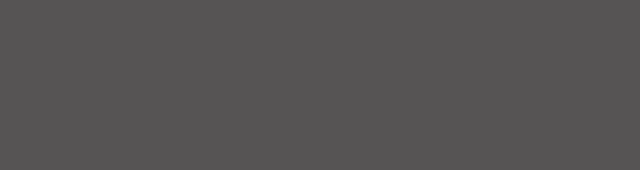
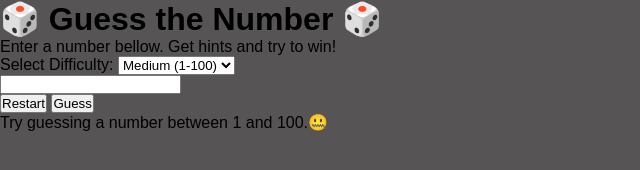
Before and after one commit to BF-FrontEnd-class-2025/group-2-guess-number-game, a plain HTML site: page index.html in a window 1280 px wide. Shown: the whole page, without its empty margins (0-640 px from the left). Drawn offline with Linux system fonts and the light colour scheme.

Commit message:
add html

```diff
--- a/index.html
+++ b/index.html
@@ -1,13 +1,41 @@
-<!DOCTYPE html>
+<!doctype html>
 <html lang="en">
     <head>
         <meta charset="UTF-8" />
         <meta http-equiv="X-UA-Compatible" content="IE=edge" />
         <meta name="viewport" content="width=device-width, initial-scale=1.0" />
         <link rel="stylesheet" href="./css/index.css" />
-        <title>JS starter</title>
+        <link
+            href="https://fonts.googleapis.com/css2?family=Roboto:ital,wght@0,100..900;1,100..900&display=swap"
+            rel="stylesheet"
+        />
+        <title>🎲 Guess the Number</title>
     </head>
     <body>
-        <script src="./src/index.js"></script>
+        <header>
+            <h1>🎲 Guess the Number 🎲</h1>
+            <p>Enter a number bellow. Get hints and try to win!</p>
+        </header>
+        <main>
+            <div class="game-container">
+                <div class="difficulty">
+                    <span>Select Difficulty:</span>
+                    <select id="difficulty">
+                        <option value="50">Easy (1-50)</option>
+                        <option value="100" selected>Medium (1-100)</option>
+                        <option value="200">Hard (1-200)</option>
+                    </select>
+                </div>
+                <input type="number" id="guess-input" />
+                <div class="button-container">
+                    <button id="restart-btn">Restart</button>
+                    <button id="guess-btn">Guess</button>
+                </div>
+                <div id="message">
+                    Try guessing a number between 1 and 100.🤐
+                </div>
+            </div>
+        </main>
+        <script type="module" src="./src/index.js"></script>
     </body>
 </html>
```
